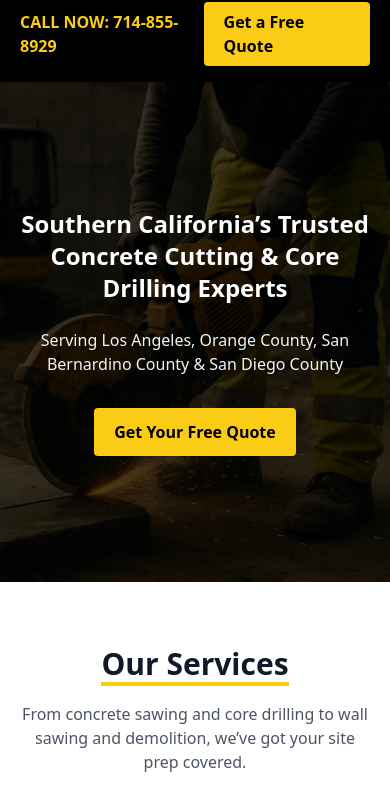
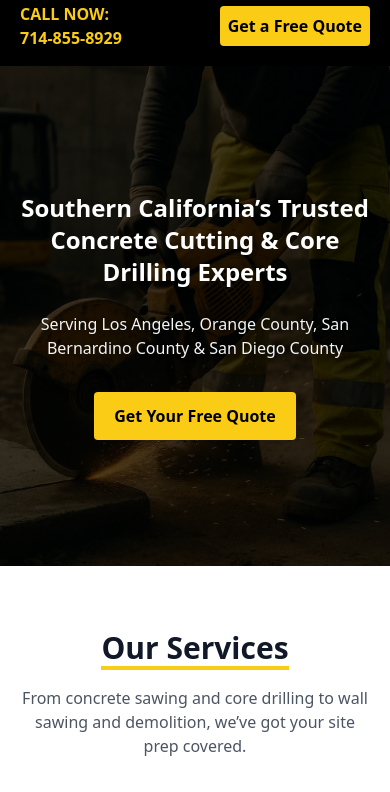
Before and after one commit to mmborado/bayani, an Eleventy site: page src/index.njk in a window 390 px wide. Shown: the part 111-903 px from the top of the page. Built offline with nearby package versions, Linux system fonts and the light colour scheme; Eleventy itself is replaced by a stand-in of ours; files that its build step writes are made by us from their sources.

Commit message:
feat: clean up mobile header styles

```diff
--- a/src/_includes/components/header.njk
+++ b/src/_includes/components/header.njk
@@ -9,11 +9,11 @@
 
 
       <div class="area-cta flex md:flex-col items-center justify-between md:justify-center md:items-end pt-4 md:pt-0 border-t border-white md:border-none">
-        <span class="text-yellow-400 text-md md:text-xl font-bold md:mb-1">
-          CALL NOW: 714-855-8929
+        <span class="text-yellow-400 text-md md:text-xl font-bold md:mb-1 flex flex-col md:flex-row md:gap-2">
+          <span> CALL NOW: </span> <span> 714-855-8929 </span>
         </span>
         <a href="{{'/contact' | url}}"
-           class="bg-yellow-400 text-black px-5 py-2 font-bold rounded hover:bg-yellow-500 transition duration-300 transform hover:-translate-y-1">
+           class="bg-yellow-400 text-black px-2 md:px-5 py-2 font-bold rounded hover:bg-yellow-500 transition duration-300 transform hover:-translate-y-1">
           Get a Free Quote
         </a>
       </div>
```
Also changed, not shown: src/styles/style.css.
